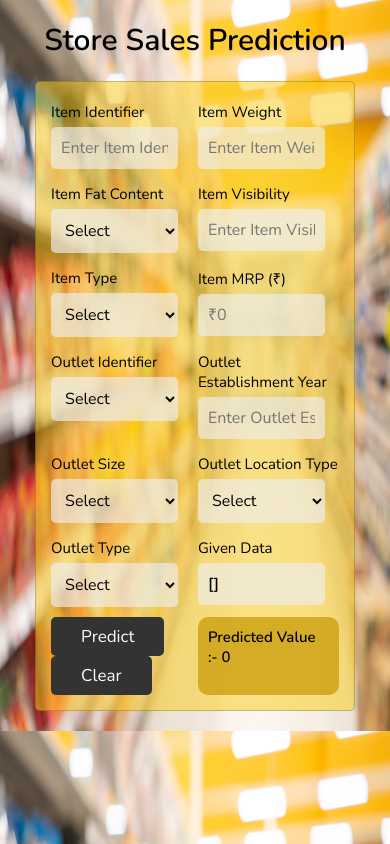
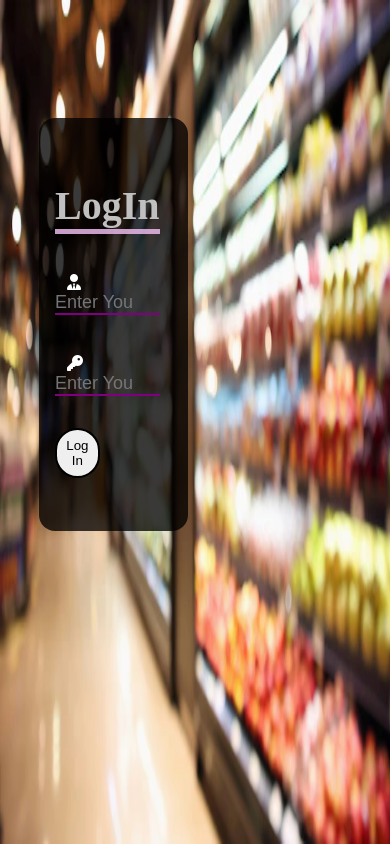
Before and after one commit to Tusharyadav147/BigMart-Prediction, a Flask app: page / in a window 390 px wide. Run offline with Flask 2, Linux system fonts and the light colour scheme; parts of the project's set-up code (start-up, migrations or seed data) failed here and were passed over; some libraries are stand-ins or nearby versions.

Commit message:
First commit

```diff
--- a/run.py
+++ b/run.py
@@ -1,5 +1,7 @@
 from flask import Flask, redirect, render_template, request
 import pickle
+
+from numpy import require
 
 dict_outlet_size = {"medium": 1, "small": 2, "high": 0}
 dict_item_fat = {"low_fat": 0, "regular_fat": 1}
@@ -15,7 +17,27 @@ scaler = pickle.load(open("Standarscaler.pkl", "rb"))
 app = Flask(__name__)
 @app.route("/", methods = ["POST", "GET"])
 def home():
-    return render_template("index.html", value = 0, data = [])
+    return render_template("login.html")
+
+@app.route("/index", methods = ["POST", "GET"])
+def index():
+    return render_template("index.html", value =0, data = [ ])
+
+@app.route("/loginresult", methods = ["POST", "GET"])
+def login():
+    try:
+        if request.method == "POST":
+            details = request.form
+            email = details["email"]
+            password = details["password"]
+            print(email)
+            print(password)
+            if email == "admin147@master.com" and password == "Admin4u$":
+                return render_template("index.html", value =0, data = [ ])
+            else:
+                return redirect("/")
+    except:
+        return redirect("/")
 
 @app.route("/predict", methods = ["POST", "GET"])
 def predict():
--- /dev/null
+++ b/static/login.css
@@ -0,0 +1,111 @@
+*{
+    margin: 0;
+    padding: 0;
+}
+
+body {
+    background: url("./3.jpg") no-repeat center fixed;
+    background-size: 100% 100%;
+}
+
+.container{
+    color: white;
+    position: absolute;
+    top:30%;
+    left: 36%;
+    background-color: rgba(2, 1, 0, 0.774);
+    border-radius: 1rem;
+    padding-top: 1rem;
+    padding-right: 1rem;
+    padding-left: 1rem;
+    height: 47%;
+    width: 30%;
+}
+
+.container2{
+    top: 50%;
+}
+
+.container h1{
+    display: inline-block;
+    font-size: 40px;
+    margin-bottom: 1rem ;
+    border-bottom: 5px solid purple;
+}
+
+.box{
+    margin-top: 1.5rem;
+    width: 100%;
+    border-bottom: 2px solid purple;
+}
+
+.box input{
+    background: none;
+    width: 82%;
+    border: none;
+    font-size: 18px;
+}
+
+.box input:hover{
+    background-color: white;
+}
+
+.box i{
+    margin-top: 1rem;
+    text-align: center;
+    padding: 0px 12px;
+}
+
+.btn{
+    cursor: pointer;
+    border-radius: 2rem;
+    border: 2px solid black;
+    outline: none;
+    width: 30%;
+    margin-top: 2rem;
+    padding: .5rem;
+    position: absolute;
+}
+
+.btn:hover{
+    background-color: rgb(206, 229, 250);
+}
+
+@media only screen and (max-width:768px){
+    .container {
+        color: white;
+        position: absolute;
+        top: 14%;
+        left: 10%;
+    }
+    .container h1 {
+        display: inline-block;
+        color: silver;
+        margin-left: 0rem;
+        margin-top: 3rem;
+        margin-bottom: 0rem;
+        border-bottom: 5px solid rgba(230, 183, 231, 0.863);
+    }
+    .box input {
+        background: none;
+        width: 73%;
+        border: none;
+        font-size: 18px;
+    }
+    .box {
+        margin-top: 1.5rem;
+        width: 90%;
+        border-bottom: 2px solid purple;
+    }
+    .btn1 {
+        cursor: pointer;
+        border-radius: 2rem;
+        border: 2px solid black;
+        outline: none;
+        width: 40%;
+        margin-left: 8rem;
+        padding: .5rem;
+        margin-top: 2rem;
+        position: absolute;
+    }
+}
--- a/templates/index.html
+++ b/templates/index.html
@@ -14,7 +14,7 @@
 
 <!-- order section starts  -->
 <section class="order" id="order">
-    <h1 class="heading">Store Sales Prediction</h1>
+    <h1 class="heading">BigMart Sales Prediction</h1>
     <form action="/predict" method="POST">
         <div class="inputBox">
             <div class="input">
@@ -129,7 +129,8 @@
         <div class="inputBox">
             <div class="input">
                 <button class="btn">Predict</button>
-                <a href="/" class="btn">Clear</a>
+                <a href="/index" class="btn">Clear</a>
+                <a href="/" class="btn">Log Out</a>
             </div>
             <div class="value input">
                 <h2>Predicted Value :- {{value}}</h2>
--- /dev/null
+++ b/templates/login.html
@@ -0,0 +1,32 @@
+<!DOCTYPE html>
+<html lang="en">
+
+<head>
+    <meta charset="UTF-8">
+    <meta http-equiv="X-UA-Compatible" content="IE=edge">
+    <meta name="viewport" content="width=device-width, initial-scale=1.0">
+    <title>Admin Portal</title>
+    <script src="https://kit.fontawesome.com/37ca218f1d.js" crossorigin="anonymous"></script>
+    <link rel="stylesheet" href="./static/login.css">
+</head>
+
+<body>
+    <div class="block">
+    <div class="container">
+        <h1>LogIn</h1>
+        <form action="http://127.0.0.1:5000/loginresult", method="POST">
+            <div class="box">
+                <i class="fas fa-user-tie"></i>
+                <input type="email" name="email" id="email" placeholder="Enter Your Email" required>
+            </div>
+            <div class="box">
+                <i class="fas fa-key"></i>
+                <input type="password" name="password" id="password" placeholder="Enter Your Password" required>
+            </div>
+            <button class="btn">Log In</button>
+        </form>
+    </div>
+    </div>
+</body>
+
+</html>
```
Also changed, not shown: static/3.jpg (added).
